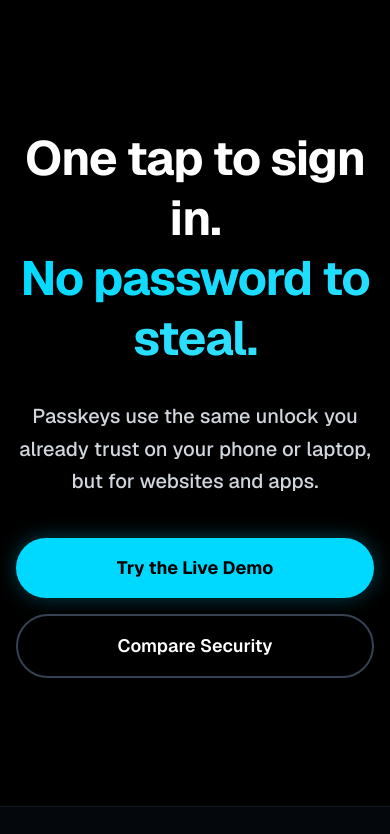
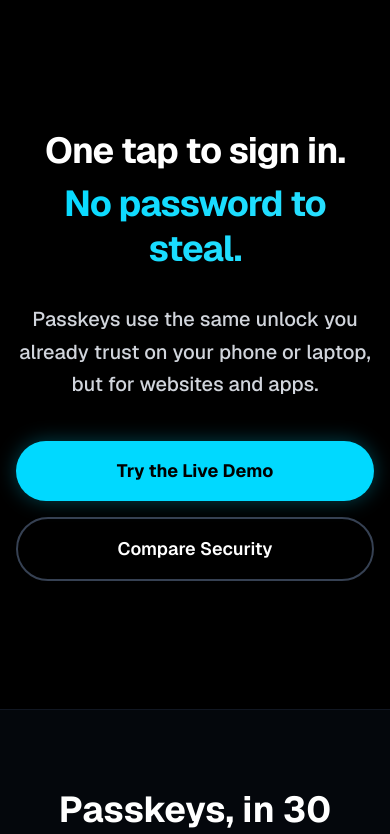
Before and after one commit to pbuffolino/hackathon-passkey-site, a Next.js app: page /hackathon-passkey-site/ in a window 390 px wide. Shown: the top 834 px of the page. Built offline with nearby package versions, Linux system fonts and the light colour scheme.

Commit message:
Fix hero title line break on mobile

```diff
--- a/src/app/page.tsx
+++ b/src/app/page.tsx
@@ -8,10 +8,11 @@ export default function Home() {
       {/* Hero Section */}
       <section className="pt-32 pb-20 px-4 sm:px-6 lg:px-8">
         <div className="max-w-5xl mx-auto text-center">
-          <h1 className="text-5xl sm:text-6xl lg:text-7xl font-bold mb-8 leading-tight tracking-tight">
+          <h1 className="text-4xl sm:text-6xl lg:text-7xl font-bold mb-8 leading-tight tracking-tight">
             One tap to sign in.
-            <br />
-            <span className="text-gradient-electric">No password to steal.</span>
+            <span className="block text-gradient-electric mt-2 sm:mt-0 lg:block lg:mt-2">
+              No password to steal.
+            </span>
           </h1>
 
           <p className="text-xl sm:text-2xl text-gray-300 max-w-3xl mx-auto leading-relaxed mb-10">
```
